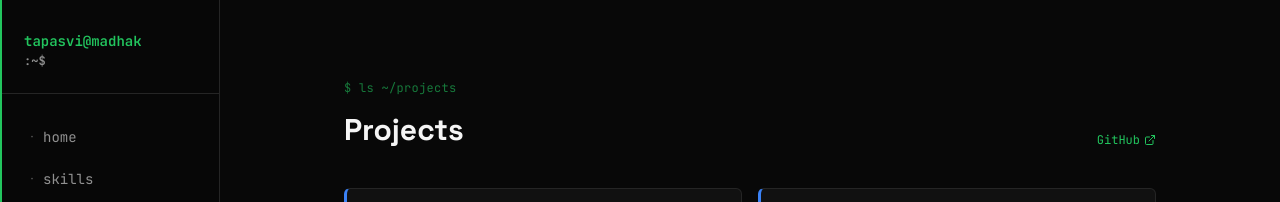
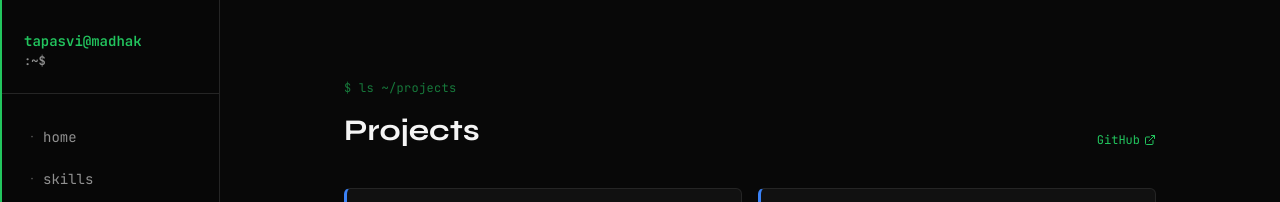
Before and after one commit to TapasviMadhak/tapasvi-madhak, a React (Vite) app: page /projects in a window 1280 px wide. Shown: the top 202 px of the page. Built offline with nearby package versions, Linux system fonts and the light colour scheme; no server answers.

Commit message:
fix: apply Syne display font to Projects page heading

```diff
--- a/src/pages/Projects.jsx
+++ b/src/pages/Projects.jsx
@@ -36,7 +36,7 @@ export default function Projects() {
       <motion.div initial="hidden" animate="show" variants={fade} transition={{ duration: 0.4 }}>
         <p className="font-mono text-xs text-[#22c55e]/60 mb-4 tracking-wide">$ ls ~/projects</p>
         <div className="flex items-end justify-between mb-10">
-          <h1 className="text-3xl font-bold text-ink-white">Projects</h1>
+          <h1 className="font-display text-3xl font-bold text-ink-white">Projects</h1>
           <a
             href="https://github.com/TapasviMadhak"
             target="_blank"
```
